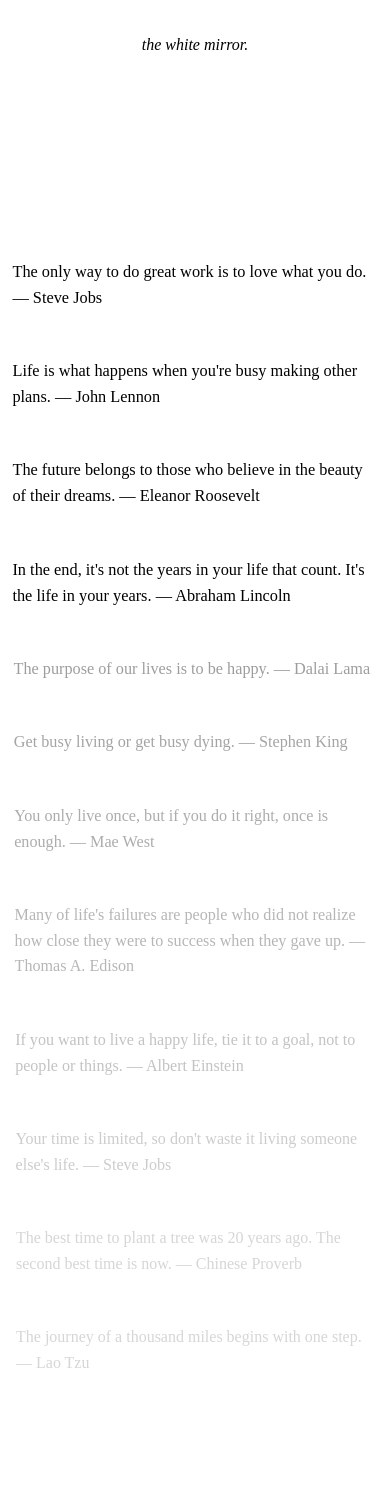
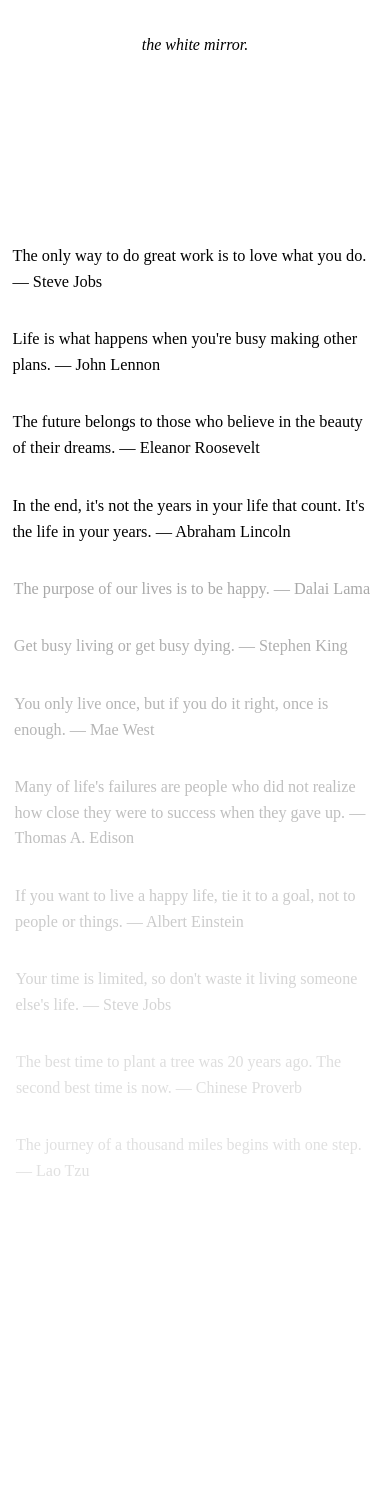
Before and after one commit to josedv82/josedv82.github.io, a Flask app: page / in a window 390 px wide. Shown: the top 1496 px of the page. After the commit the page ends 1176 px from the top, so only its background shows below. Run offline with Flask 3, Linux system fonts and the light colour scheme.

Commit message:
Improve quote spacing and inactive quote visibility. Reduced whitespace between quotes and decreased opacity of inactive quotes for improved readability.
Replit-Commit-Author: Agent
Replit-Commit-Session-Id: 77acc4af-acc3-455d-b59f-3b2ca1fb4cc6
Replit-Commit-Screenshot-Url: https://storage.googleapis.com/screenshot-production-us-central1/6e9e5218-075a-4271-8423-31717d4ec0f6/95b8b448-d880-4a25-b7bc-8f527f9bf338.jpg

```diff
--- a/static/css/style.css
+++ b/static/css/style.css
@@ -69,11 +69,11 @@ main {
 /* Individual quote paragraph */
 .quote-paragraph {
     position: relative;
-    margin: 5rem 0;
+    margin: 3.3rem 0; /* Reduced by ~1/3 from 5rem to 3.3rem */
     font-size: 1.25rem;
     line-height: 1.6;
-    opacity: 0.05;
-    color: #888;
+    opacity: 0.02; /* Made more greyed out */
+    color: #aaa; /* Lighter color for inactive state */
     font-weight: 400;
     transition: all 0.6s cubic-bezier(0.165, 0.84, 0.44, 1);
     transform: translateZ(0);
@@ -139,7 +139,7 @@ main {
 
     .quote-paragraph {
         font-size: 1.1rem;
-        margin: 4rem 0;
+        margin: 2.7rem 0; /* Reduced by ~1/3 from 4rem to 2.7rem */
     }
 }
 
@@ -154,7 +154,7 @@ main {
 
     .quote-paragraph {
         font-size: 1rem;
-        margin: 3rem 0;
+        margin: 2rem 0; /* Reduced by ~1/3 from 3rem to 2rem */
     }
 
     .site-title {
--- a/static/js/scroll.js
+++ b/static/js/scroll.js
@@ -15,10 +15,10 @@ document.addEventListener('DOMContentLoaded', () => {
         activeScale: 1.02,
         // How fast to move background elements relative to scroll speed (lower = more dramatic parallax)
         parallaxFactor: 0.4,
-        // Default opacity for inactive quotes
-        inactiveOpacity: 0.05,
+        // Default opacity for inactive quotes (reduced to make them more greyed out)
+        inactiveOpacity: 0.01,
         // Medium opacity for quotes that are approaching but not fully active
-        approachingOpacity: 0.2
+        approachingOpacity: 0.15
     };
 
     // Track scroll positions for velocity calculations
@@ -75,7 +75,7 @@ document.addEventListener('DOMContentLoaded', () => {
             else {
                 quote.classList.remove('active', 'visible');
                 quote.style.opacity = `${config.inactiveOpacity}`;
-                quote.style.color = '#888';
+                quote.style.color = '#ccc'; /* Lighter color to make text harder to read */
                 quote.style.transform = 'translateZ(0) scale(1)';
             }
         });
```
